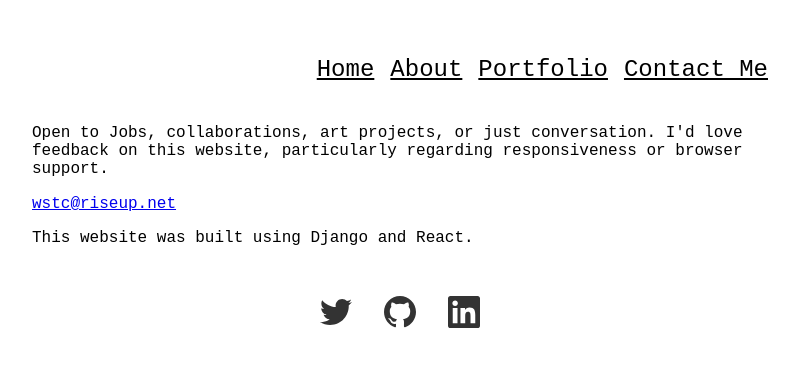
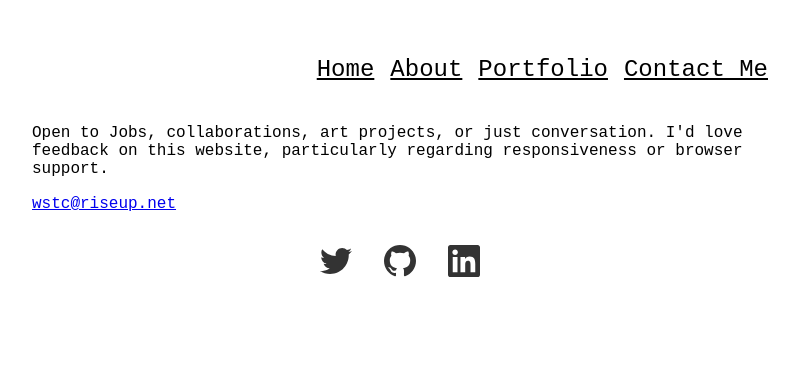
Before and after one commit to chromebanana/personal-website, a React (Create React App) app: page /contact in a window 1280 px wide. Shown: the top 366 px of the page, without its empty margins (240-1039 px from the left). Built offline with nearby package versions, Linux system fonts and the light colour scheme.

Commit message:
copy change

```diff
--- a/src/pages/Contact.js
+++ b/src/pages/Contact.js
@@ -7,7 +7,7 @@ export const Contact = ({ }) => {
       I'd love feedback on this website, particularly regarding responsiveness or browser support.
       </p>
       <a href="mailto:wstc@riseup.net">wstc@riseup.net</a>
-      <p>This website was built using Django and React.</p>
+
       <footer className="pv4 tc">
         <a class="link hover-silver black-80 dib h2 w2 ml4 mr4" href="https://twitter.com/topchromebanana/" target="_blank" rel="noopener noreferrer" title="Twitter Profile">
           <svg fill="currentColor" xmlns="http://www.w3.org/2000/svg" viewBox="0 0 16 16" fill-rule="evenodd" clip-rule="evenodd" stroke-linejoin="round" stroke-miterlimit="1.414"><path d="M16 3.038c-.59.26-1.22.437-1.885.517.677-.407 1.198-1.05 1.443-1.816-.634.375-1.337.648-2.085.795-.598-.638-1.45-1.036-2.396-1.036-1.812 0-3.282 1.468-3.282 3.28 0 .258.03.51.085.75C5.152 5.39 2.733 4.084 1.114 2.1.83 2.583.67 3.147.67 3.75c0 1.14.58 2.143 1.46 2.732-.538-.017-1.045-.165-1.487-.41v.04c0 1.59 1.13 2.918 2.633 3.22-.276.074-.566.114-.865.114-.21 0-.416-.02-.617-.058.418 1.304 1.63 2.253 3.067 2.28-1.124.88-2.54 1.404-4.077 1.404-.265 0-.526-.015-.783-.045 1.453.93 3.178 1.474 5.032 1.474 6.038 0 9.34-5 9.34-9.338 0-.143-.004-.284-.01-.425.64-.463 1.198-1.04 1.638-1.7z" fill-rule="nonzero"/></svg>
@@ -22,3 +22,5 @@ export const Contact = ({ }) => {
     </div>
     )
 }
+
+      // <p>This website was built using Django and React.</p>
--- a/src/pages/Portfolio.js
+++ b/src/pages/Portfolio.js
@@ -59,7 +59,7 @@ class Portfolio extends React.Component {
              <ul className="pl3">
              <li>Instrumental in the design, delivery and continual development of a B2C lifestyle and finance platform, currently with 900,000+ users. Worked closely with two others to win the contract for this project worth several million pounds</li>
              <li>Helped design and implement a platform-wide analytics and data strategy</li>
-             <li>Learnt new programming languages on the job and produced robust, fault-tolerant software-working across the stack and on multiple platforms</li>
+             <li>Learnt new programming languages on the job and produced robust, fault-tolerant software—working across the stack and on multiple platforms</li>
              <li>Authored developer guides to ensure clean and consistent data in our pipeline</li>
              <li>Constantly collaborated with a geographically distributed and cross-cultural team. Favoured openness and encouraged a culture of consensus decision making</li>
              <li>Incorporated ethnographic research and user testing into a rapid value proposition design process. Used a clear, confident presentation style to update key stakeholders on a weekly basis and build trust in my team's methods</li>
```
